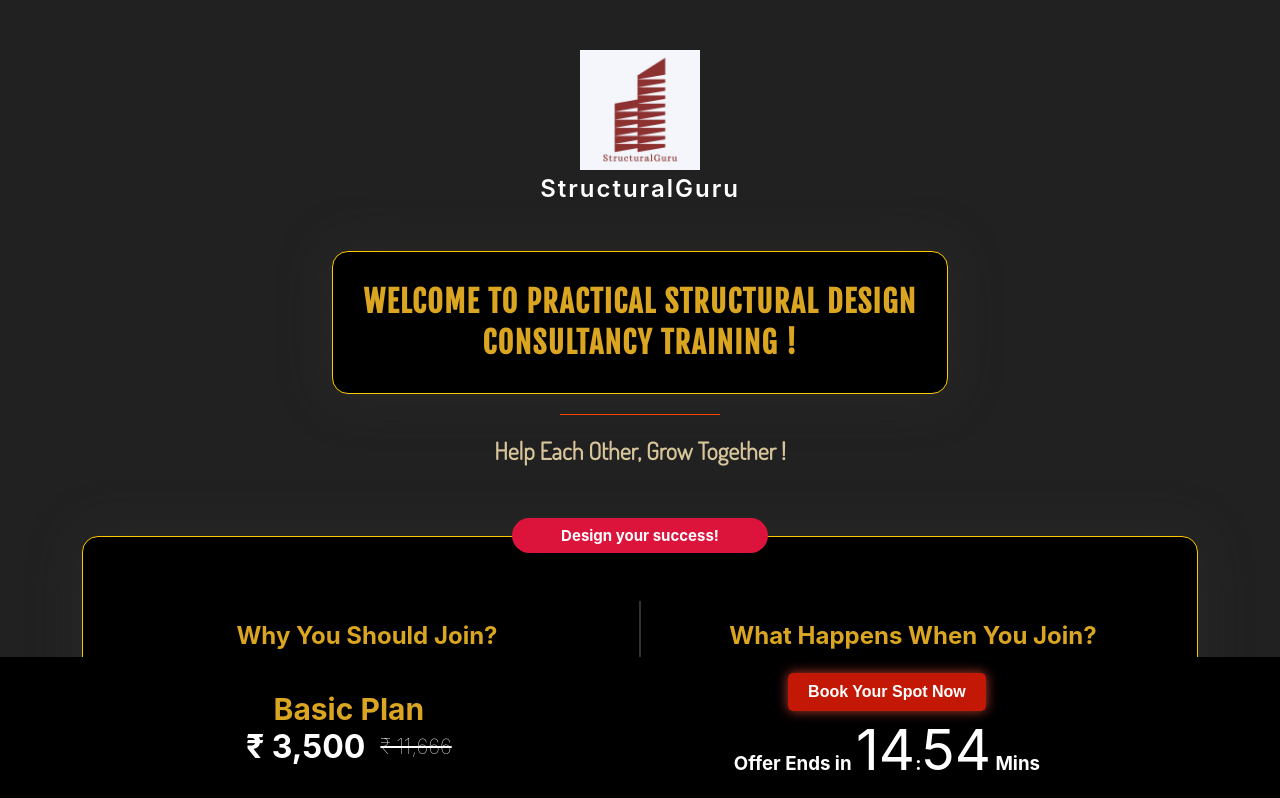
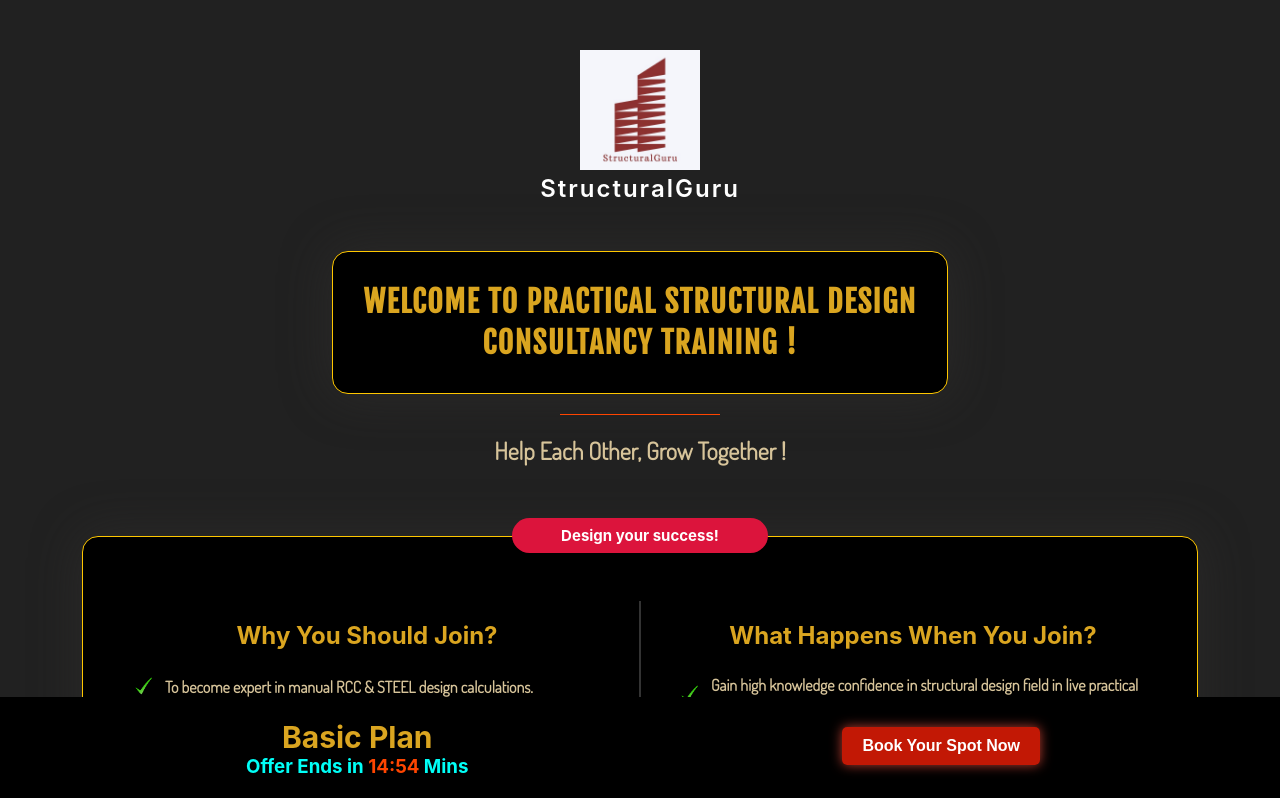
Before and after one commit to gururayar/structural-guru, a React (Create React App) app: page / in a window 1280 px wide. Shown: the top 798 px of the page. Built offline with nearby package versions, Linux system fonts and the light colour scheme.

Commit message:
Update footer.js

```diff
--- a/src/components/footer.js
+++ b/src/components/footer.js
@@ -41,21 +41,6 @@
     <footer>
       <div className="price">
         <h2>Basic Plan</h2>
-        <div className="price-div">
-
-          <div className="price-1">
-            <h1>₹ 3,500</h1>
-          </div>
-          <div className="price-2">
-            {" "}
-            <h1>₹ 11,666</h1>
-          </div>
-        </div>
-      </div>
-      <div className="price-3">
-        <a href="https://rzp.io/l/phBlT9OqT" target="_blank" rel="noreferrer">
-          <button>Book Your Spot Now</button>
-        </a>
         <h3 >
           Offer Ends in{" "}
           <span class="minutes">{String(minutes).padStart(2, "0")}</span>
@@ -63,6 +48,12 @@
           <span class="seconds">{String(seconds).padStart(2, "0")}</span> Mins
         </h3>
       </div>
+      <div className="price-3">
+        <a href="https://rzp.io/l/phBlT9OqT" target="_blank" rel="noreferrer">
+          <button>Book Your Spot Now</button>
+        </a>
+
+      </div>
     </footer>
   );
 };
```
